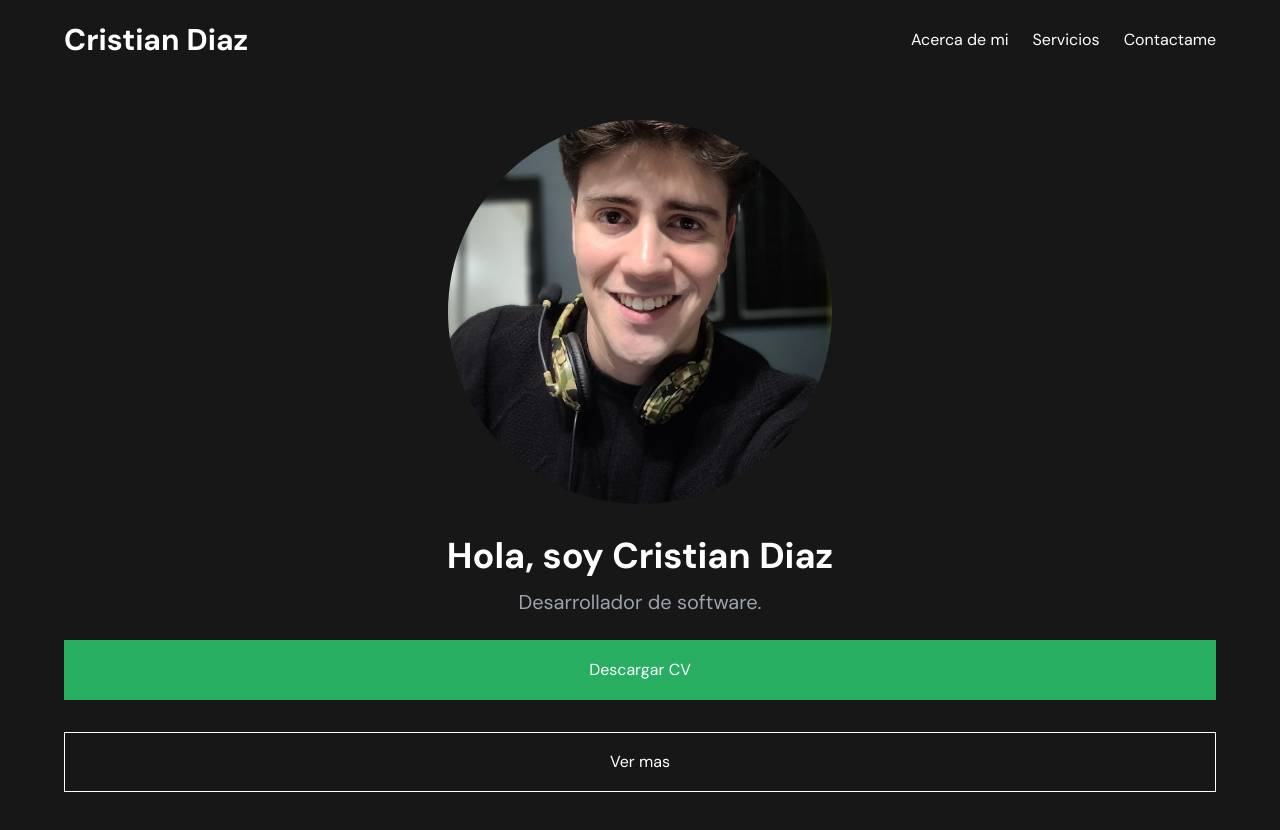
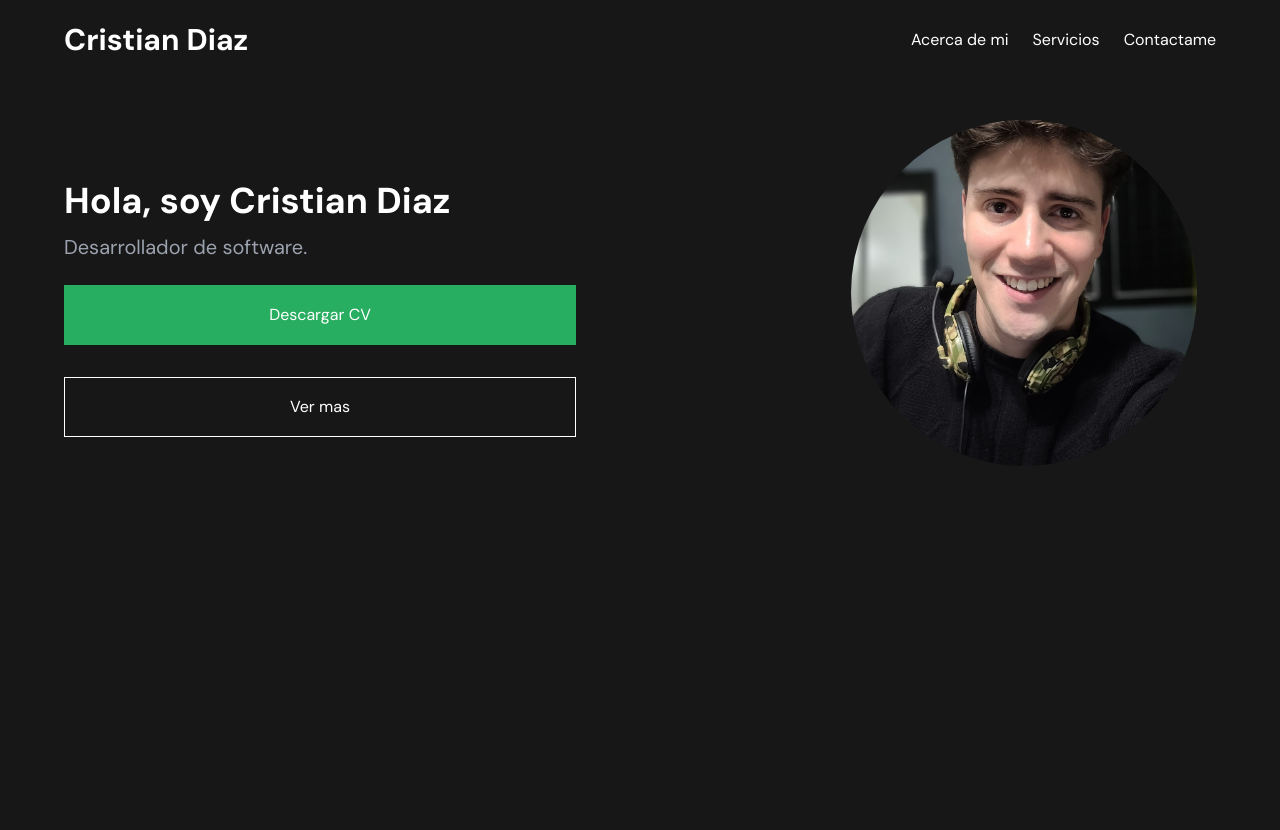
Before and after one commit to cristiandcode/Portfolio-tailwind, a website: page src/index.html in a window 1280 px wide. After the commit the page ends 800 px from the top, so only its background shows below. Drawn offline with Linux system fonts and the light colour scheme.

Commit message:
Terminé la seccion header, agregue estilos y mi foto

```diff
--- a/src/index.html
+++ b/src/index.html
@@ -42,16 +42,16 @@
                 </ul>
             </nav>
 
-            <section class="pt-10 pb-16">
-                <figure>
+            <section class="pt-10 pb-16 md:flex justify-between items-center gap-8">
+                <figure class="md:order-1">
                     <img src="./assets/cristianFoto.jpeg" class="w-[90%] aspect-square object-cover rounded-full max-w-sm mx-auto" alt="Foto del creador del portfolio Cristian">
                 </figure>
 
-                <article class="text-center mt-8">
+                <article class="text-center mt-8 md:w-1/2 md:text-left">
                     <h1 class="text-4xl">Hola, soy Cristian Diaz</h1>
                     <p class="text-gray-400 text-xl mt-3 mb-6">Desarrollador de software.</p>
 
-                    <div class="grid grid-cols[repeat(auto-fit,minmax(170px,1fr))] auto-rows-[60px] gap-8">
+                    <div class="grid grid-cols[repeat(auto-fit,minmax(170px,1fr))] auto-rows-[60px] gap-8 max-w-lg mx-auto md:mx-0">
                         <a href="#" class="bg-green-color flex items-center justify-center">Descargar CV</a>
                         <a href="#" class=" flex items-center justify-center border-white border">Ver mas </a>
                     </div>
```
Also changed, not shown: src/assets/DiazCristian.svg (deleted), src/css/estillos.css.
